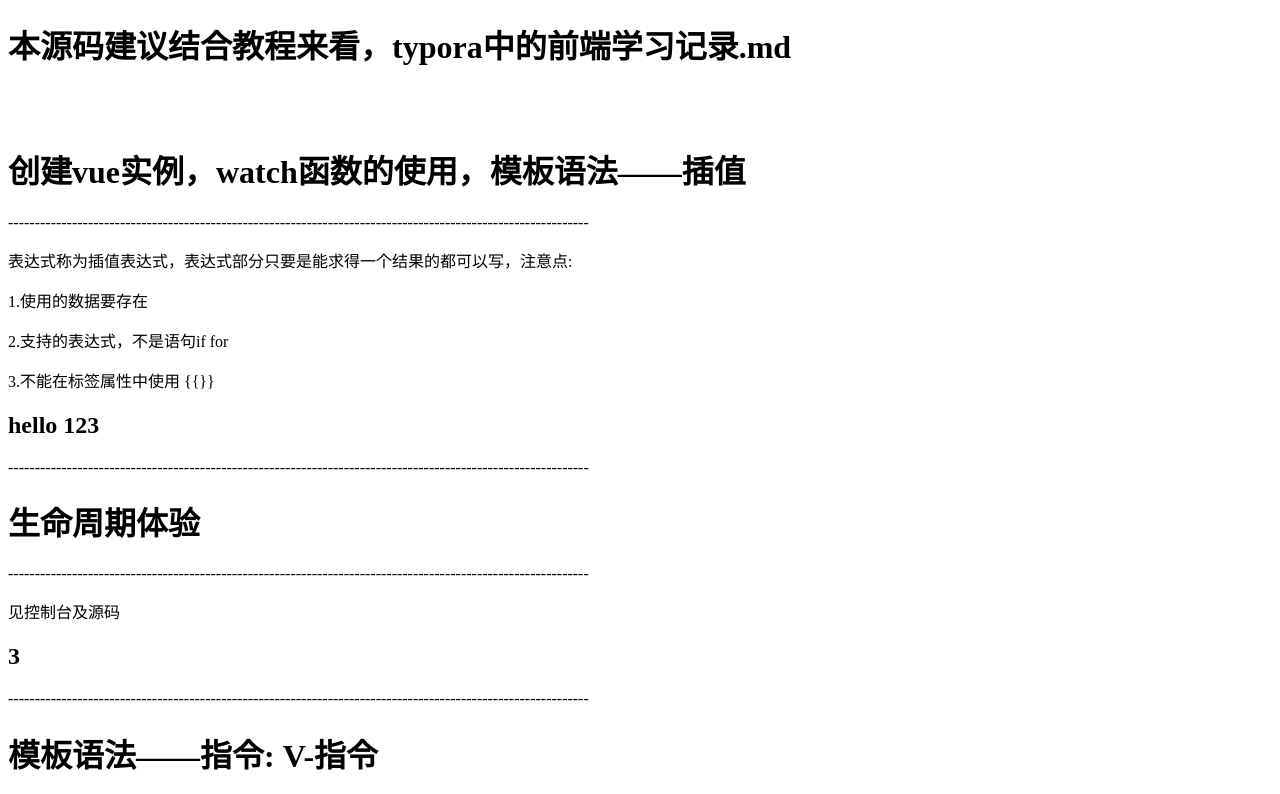
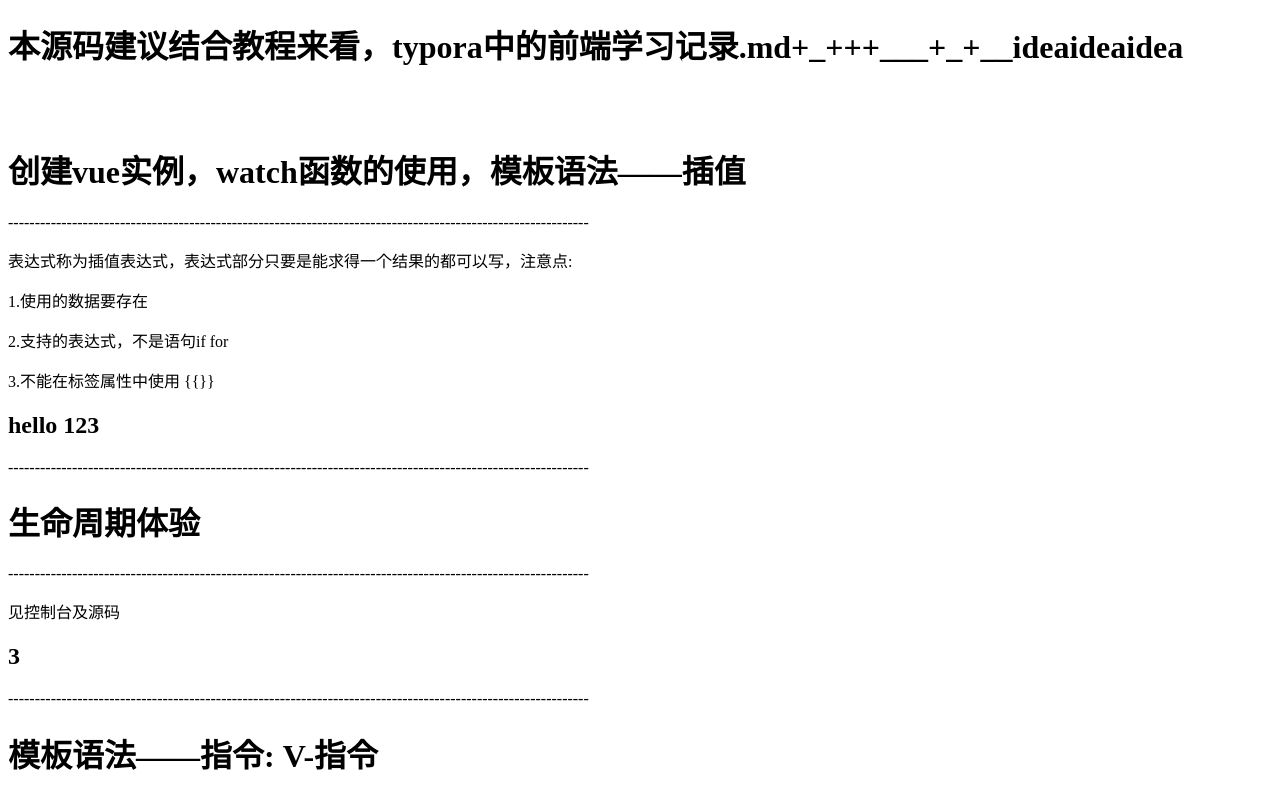
Before and after one commit to YewangPeng/pyw.github.io, a plain HTML site: page index.html in a window 1280 px wide. Shown: the top 794 px of the page. Drawn offline with nearby package versions, Linux system fonts and the light colour scheme.

Commit message:
修改blog -fromidea3

```diff
--- a/index.html
+++ b/index.html
@@ -7,7 +7,7 @@
     <script src="https://cdn.jsdelivr.net/npm/vue@2.7.16/dist/vue.js"></script>
 </head>
 <body>
-    <h1>本源码建议结合教程来看，typora中的前端学习记录.md</h1>
+    <h1>本源码建议结合教程来看，typora中的前端学习记录.md+_+++___+_+__ideaideaidea</h1>
     <br><br>
 
     <h1>创建vue实例，watch函数的使用，模板语法——插值</h1>
```
